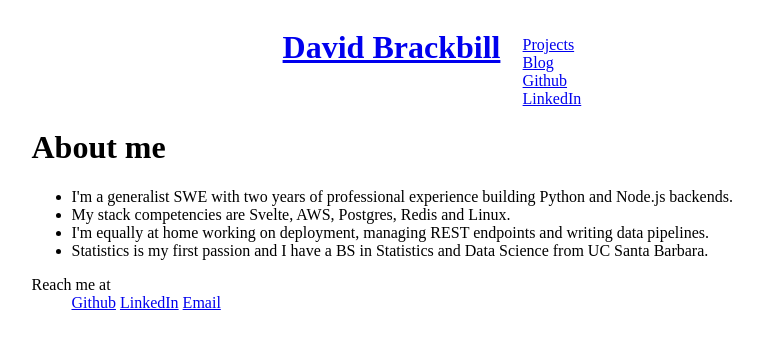
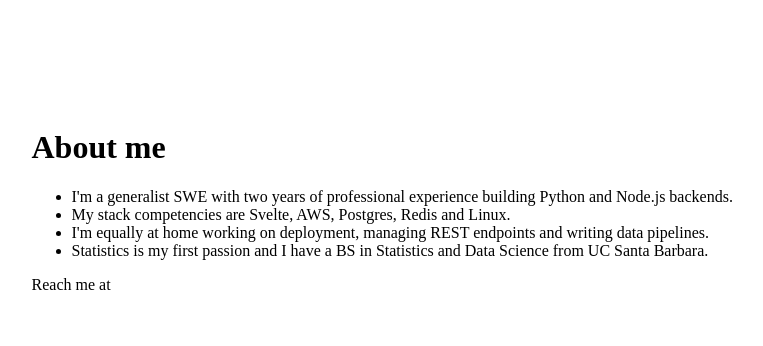
Before and after one commit to davidbrackbill/davidbrackbill.github.io, a SvelteKit app: page / in a window 1280 px wide. Shown: the top 346 px of the page, without its empty margins (241-1004 px from the left). Built offline with nearby package versions, Linux system fonts and the light colour scheme.

Commit message:
Make <a> globally white

```diff
--- a/src/app.html
+++ b/src/app.html
@@ -12,7 +12,12 @@
 	    <div style="display: contents">%sveltekit.body%</div>
 	</body>
 
-<style>
+
+<style global>
+
+a {
+    color: white;
+}
 
 .scrollbar-stable {
     scrollbar-gutter: stable;
--- a/src/routes/+layout.svelte
+++ b/src/routes/+layout.svelte
@@ -19,10 +19,6 @@
 </div>
 
 <style>
-
-header {
-    padding: 0px 0px 20px 0px;
-}
 
 :global(.side-flex) {
     display:flex;
@@ -47,6 +43,11 @@ header {
     padding-top: 3em;
 }
 
+
+header {
+    padding: 0px 0px 20px 0px;
+}
+
 ul {
   justify-content: flex-end;
   list-style-type: none;
--- a/src/routes/blog/+page.svelte
+++ b/src/routes/blog/+page.svelte
@@ -117,7 +117,6 @@
 }
 
 a {
-    color: white;
     font-size: 20px;
 }
 
```
Lines whose indentation alone changed are shown as unchanged.
